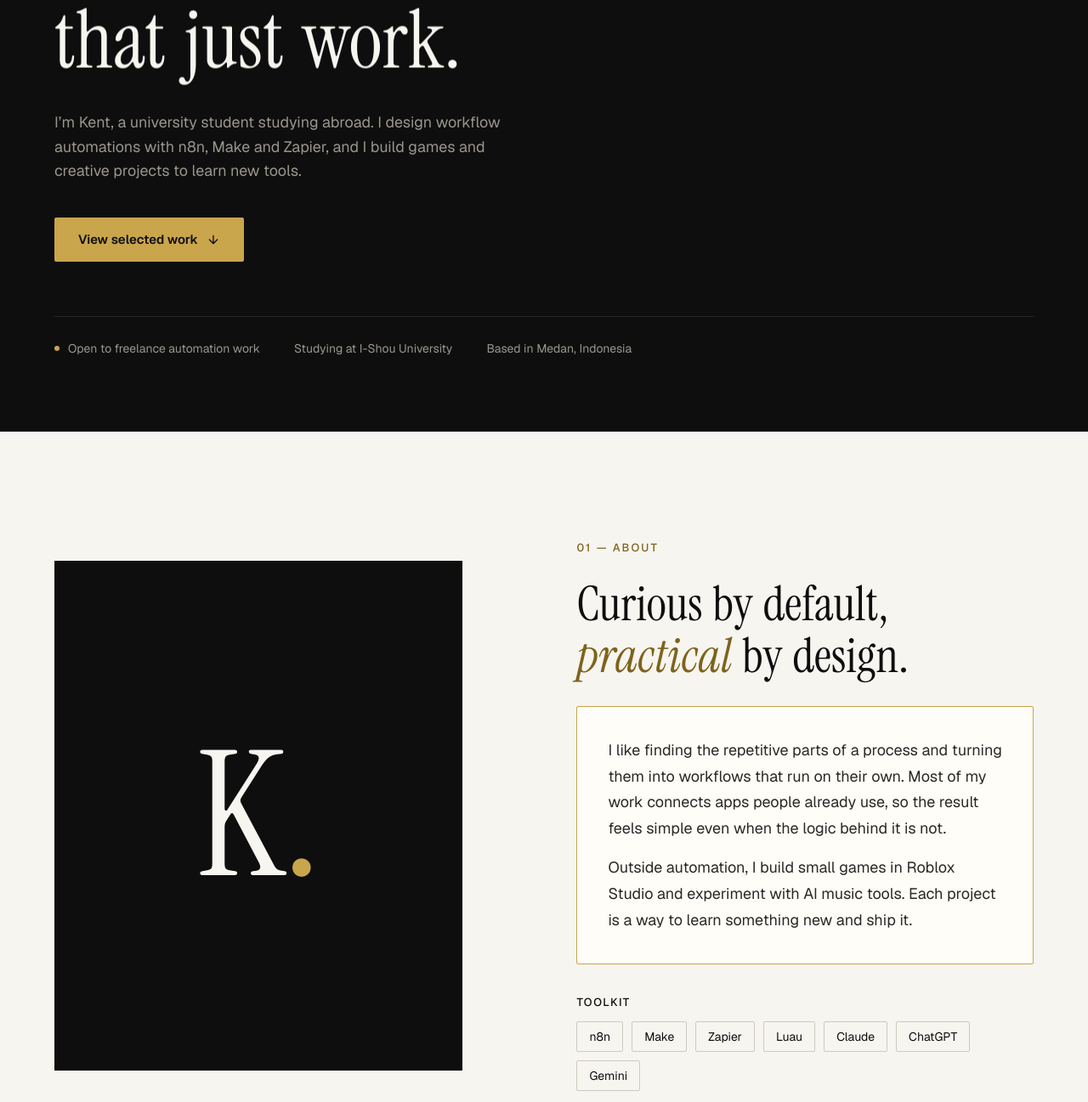
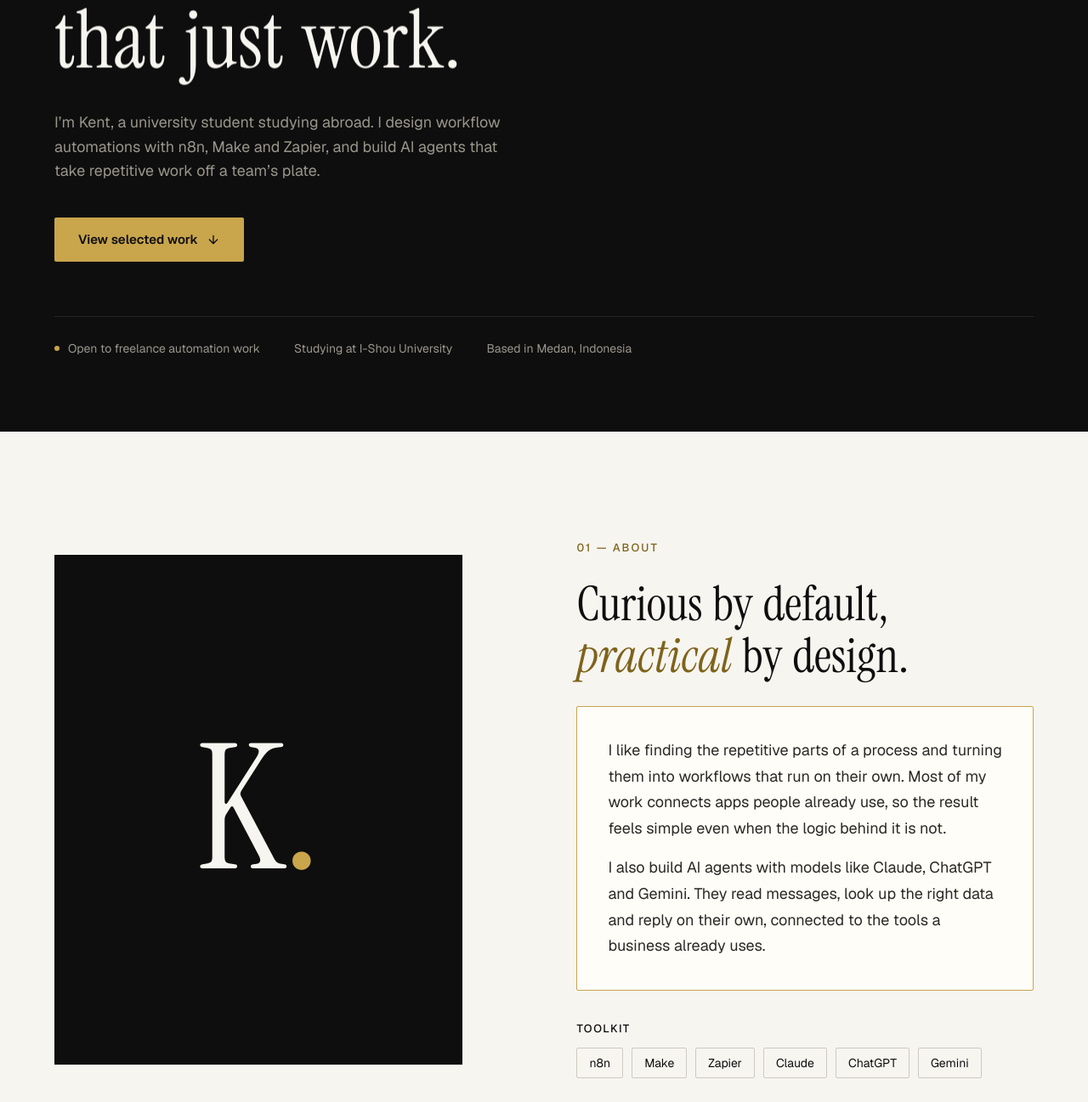
Before and after one commit to Kentlacan/kent-portfolio, a plain HTML site: page index.html in a window 1280 px wide. Shown: the part 463-1760 px from the top of the page at 85% size. Drawn offline with nearby package versions, Linux system fonts and the light colour scheme.

Commit message:
Focus copy on automation and AI agents

```diff
--- a/index.html
+++ b/index.html
@@ -114,7 +114,7 @@ body{overflow-x:clip}
 <div style="display: flex; flex-direction: column; gap: 32px">
 <p class="rise" style="margin: 0; display: flex; align-items: center; gap: 14px; font-size: 13px; font-weight: 500; letter-spacing: 0.16em; text-transform: uppercase; color: #C9A54C"><span style="display: inline-block; width: 32px; height: 1px; background: #C9A54C"></span>Portfolio — 2026</p>
 <h1 class="rise d1" style="margin: 0; max-width: 100%; font-family: 'Instrument Serif', Georgia, serif; font-weight: 400; font-size: clamp(46px, 7.4vw, 116px); line-height: 1.08; letter-spacing: 0; word-spacing: 0.06em">I build <em style="font-style: italic; color: #C9A54C">automations</em><br>and AI Agents<br>that just work.</h1>
-<p class="rise d2" style="margin: 0; max-width: 46ch; font-size: clamp(17px, 1.4vw, 20px); line-height: 1.6; color: #9A968C">I’m Kent, a university student studying abroad. I design workflow automations with n8n, Make and Zapier, and I build games and creative projects to learn new tools.</p>
+<p class="rise d2" style="margin: 0; max-width: 46ch; font-size: clamp(17px, 1.4vw, 20px); line-height: 1.6; color: #9A968C">I’m Kent, a university student studying abroad. I design workflow automations with n8n, Make and Zapier, and build AI agents that take repetitive work off a team’s plate.</p>
 <div class="rise d3" style="display: flex; flex-wrap: wrap; align-items: center; gap: 16px 28px; margin-top: 8px">
 <a href="#work" class="btn-gold" style="display: inline-flex; align-items: center; gap: 10px; min-height: 52px; padding: 0 28px; background: #C9A54C; color: #0E0E0E; border-radius: 2px; font-size: 15px; font-weight: 600">View selected work
 <svg width="16" height="16" viewBox="0 0 24 24" fill="none" stroke="currentColor" stroke-width="2" stroke-linecap="round" stroke-linejoin="round" aria-hidden="true"><path d="M12 5v14M5 12l7 7 7-7"></path></svg>
@@ -137,7 +137,7 @@ body{overflow-x:clip}
 <h2 id="about-title" style="margin: 0; font-family: 'Instrument Serif', Georgia, serif; font-weight: 400; font-size: clamp(38px, 4.4vw, 64px); line-height: 1.08; letter-spacing: 0; word-spacing: 0.04em; text-wrap: balance">Curious by default, <em style="font-style: italic; color: #7E631B">practical</em> by design.</h2>
 <div style="display: flex; flex-direction: column; gap: 16px; max-width: 60ch; padding: clamp(24px, 3vw, 36px); background: #FFFDF8; border: 1px solid #C9A54C; border-radius: 2px; font-size: 18px; line-height: 1.7; color: #2B2925">
 <p style="margin: 0">I like finding the repetitive parts of a process and turning them into workflows that run on their own. Most of my work connects apps people already use, so the result feels simple even when the logic behind it is not.</p>
-<p style="margin: 0">Outside automation, I build small games in Roblox Studio and experiment with AI music tools. Each project is a way to learn something new and ship it.</p>
+<p style="margin: 0">I also build AI agents with models like Claude, ChatGPT and Gemini. They read messages, look up the right data and reply on their own, connected to the tools a business already uses.</p>
 </div>
 <div style="display: flex; flex-direction: column; gap: 14px; margin-top: 8px">
 <p style="margin: 0; font-size: 13px; font-weight: 500; letter-spacing: 0.12em; text-transform: uppercase; color: #0E0E0E">Toolkit</p>
@@ -145,7 +145,6 @@ body{overflow-x:clip}
 <li style="padding: 8px 14px; border: 1px solid #CFCAC0; border-radius: 2px; font-size: 14px">n8n</li>
 <li style="padding: 8px 14px; border: 1px solid #CFCAC0; border-radius: 2px; font-size: 14px">Make</li>
 <li style="padding: 8px 14px; border: 1px solid #CFCAC0; border-radius: 2px; font-size: 14px">Zapier</li>
-<li style="padding: 8px 14px; border: 1px solid #CFCAC0; border-radius: 2px; font-size: 14px">Luau</li>
 <li style="padding: 8px 14px; border: 1px solid #CFCAC0; border-radius: 2px; font-size: 14px">Claude</li>
 <li style="padding: 8px 14px; border: 1px solid #CFCAC0; border-radius: 2px; font-size: 14px">ChatGPT</li>
 <li style="padding: 8px 14px; border: 1px solid #CFCAC0; border-radius: 2px; font-size: 14px">Gemini</li>
```
